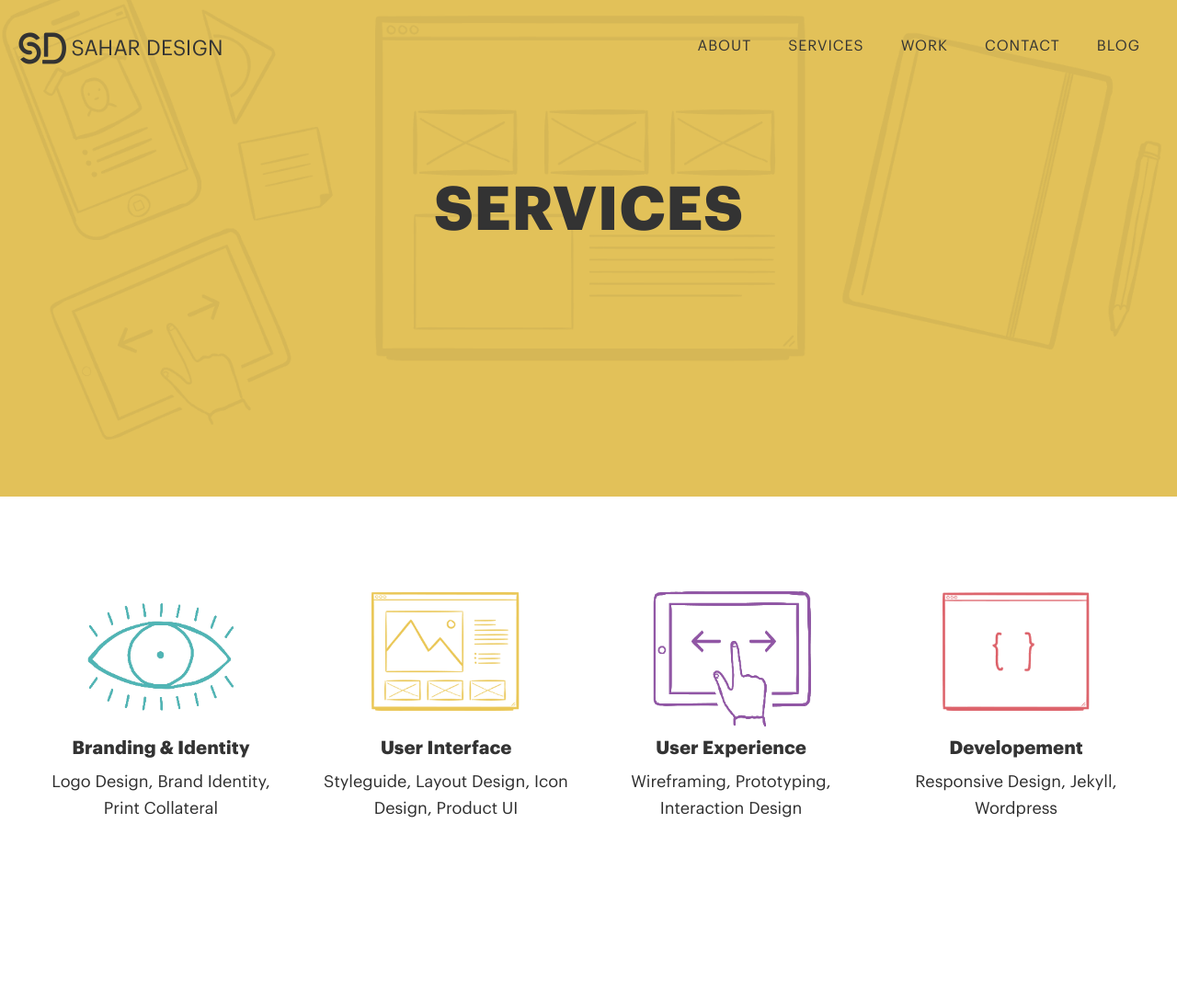
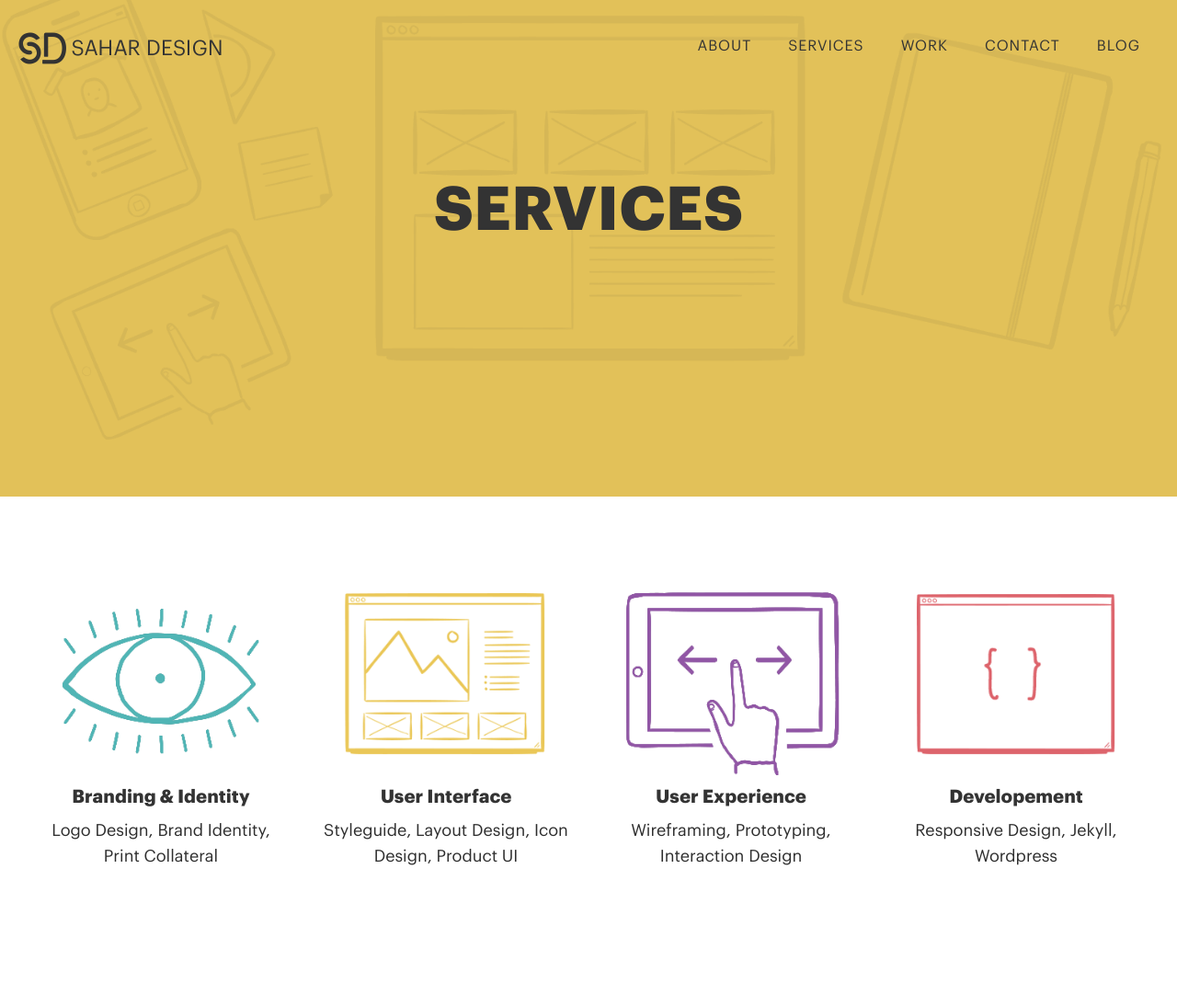
Before and after one commit to saharmh/sahardesign, a Jekyll site: the page built from services/index.html, in a window 1280 px wide. Shown: the top 1094 px of the page at 92% size. Built offline with Jekyll 4.4.1, drawn with Linux system fonts in a browser that asks for light colours; some of the changed text lies outside the part shown; grey boxes are pictures that could not be loaded.

Commit message:
added graphics and services

```diff
--- a/css/style.css
+++ b/css/style.css
@@ -1315,7 +1315,6 @@
 
 /* principles */
 .principle img {
-	max-height: 150px;
 	margin-bottom: 10px;
 }
   .principle i {
--- a/services/index.html
+++ b/services/index.html
@@ -70,7 +70,7 @@
 
 
 <div class="four spacing"></div>
-<div class="section-title">
+<!-- <div class="section-title">
   <div class="row">
     <div class="medium-10 medium-centered columns">
       <h2>My Process</h2>
@@ -93,10 +93,17 @@
     </div>
     <div class="four spacing"></div>
   </div>
-{% endfor %}
+{% endfor %} -->
 
-<hr>
 
+<div class="section-title">
+  <div class="row">
+    <div class="medium-10 medium-centered columns">
+      <h2>My Process</h2>
+      <p>We have principles to do things</p>
+    </div>
+  </div>
+</div>
 <div class="full centered-text">
 
   <div class="row">
```
